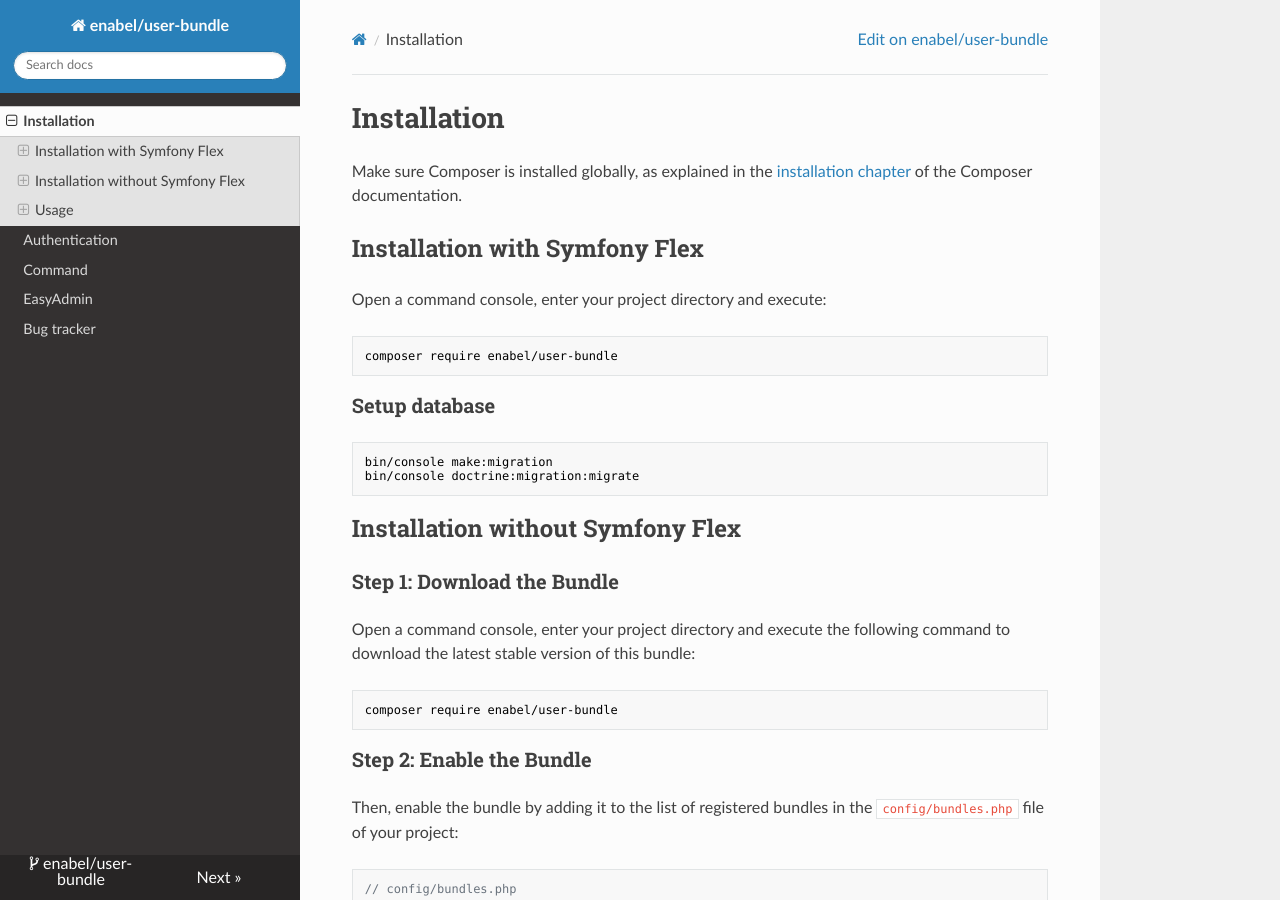
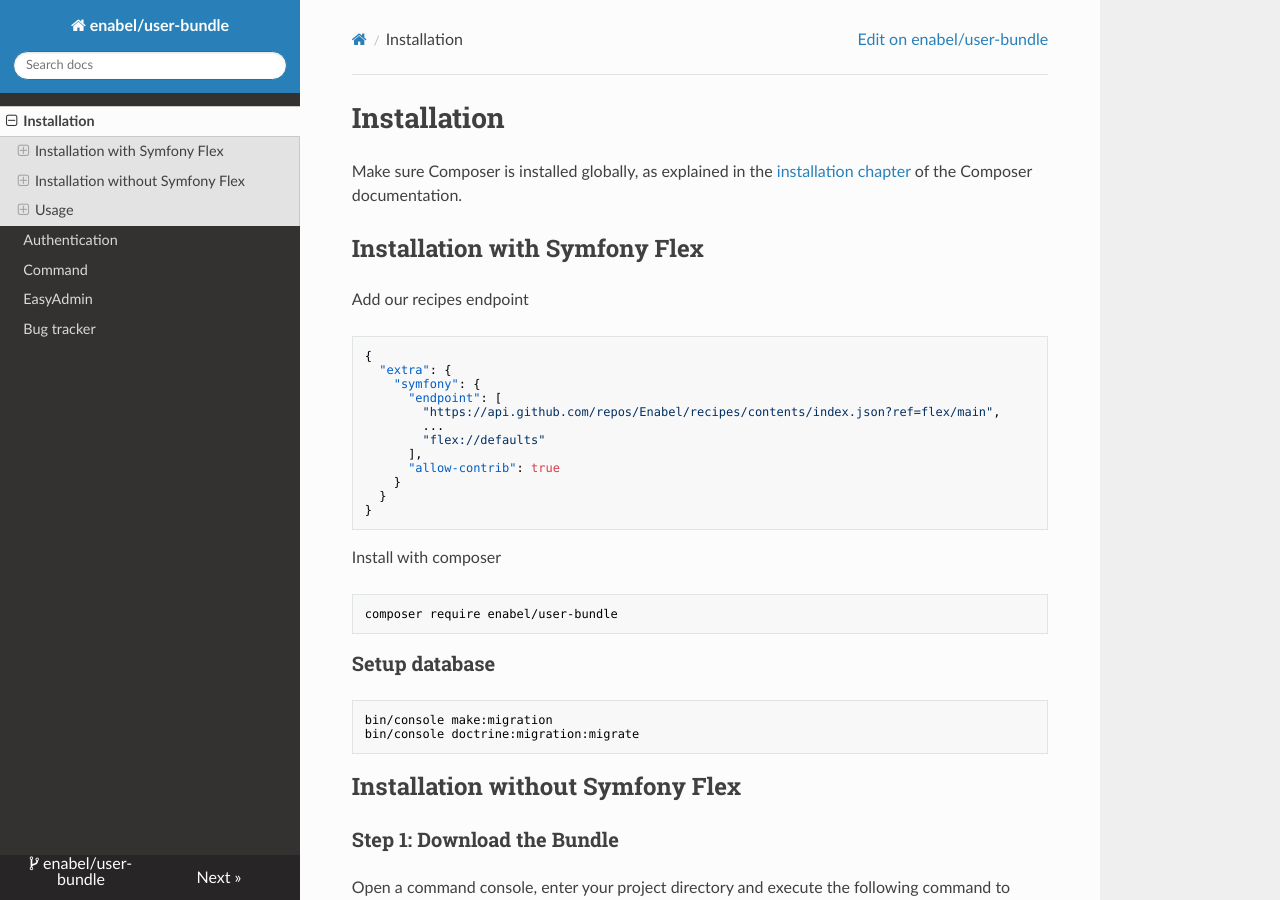
Before and after one commit to Enabel/user-bundle, an MkDocs documentation site: the page built from docs/index.md, in a window 1280 px wide and 900 px high. Built offline with MkDocs 1.6.1, drawn with Linux system fonts in a browser that asks for light colours; nearby versions of some CDN libraries.

Commit message:
:memo: Fix doc with recipe

````diff
--- a/docs/index.md
+++ b/docs/index.md
@@ -6,7 +6,24 @@
 
 ## Installation with Symfony Flex
 
-Open a command console, enter your project directory and execute:
+Add our recipes endpoint
+
+```json
+{
+  "extra": {
+    "symfony": {
+      "endpoint": [
+        "https://api.github.com/repos/Enabel/recipes/contents/index.json?ref=flex/main",
+        ...
+        "flex://defaults"
+      ],
+      "allow-contrib": true
+    }
+  }
+}
+```
+
+Install with composer
 
 ```bash
 composer require enabel/user-bundle
````
